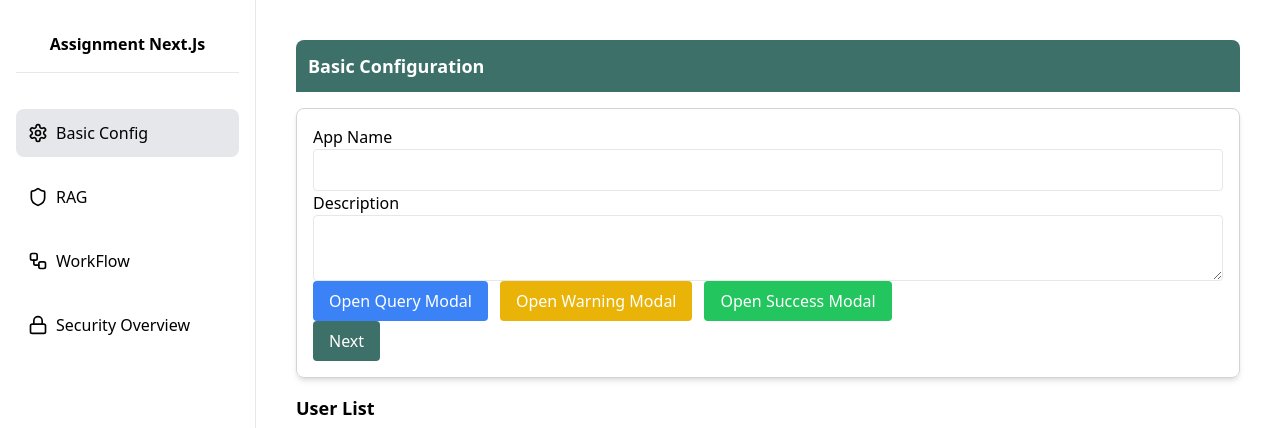
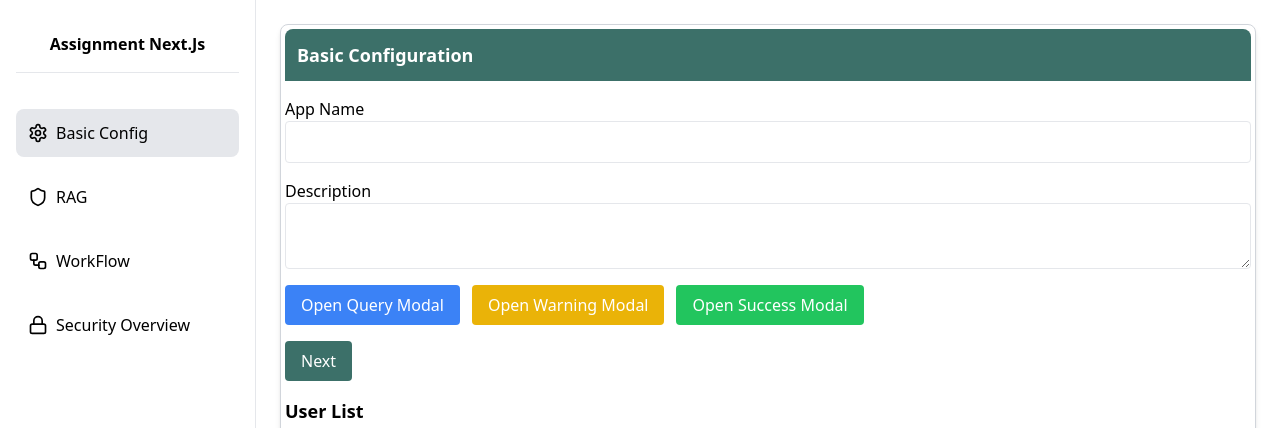
Before and after one commit to Ssharma0355/fullstack-cloud202, a Next.js app in the folder client/: page /basic-config in a window 1280 px wide. Shown: the top 428 px of the page. Built offline with nearby package versions, Linux system fonts and the light colour scheme; no server answers.

Commit message:
fixing ui

```diff
--- a/client/pages/basic-config.tsx
+++ b/client/pages/basic-config.tsx
@@ -60,14 +60,16 @@ const BasicConfig: React.FC = () => {
   };
 
   return (
-    <form onSubmit={handleSubmit(onSubmit)} className="space-y-4 p-4">
+    <form
+      onSubmit={handleSubmit(onSubmit)}
+      className="space-y-4 p-1 border border-gray-300 rounded-lg shadow-md"
+    >
       {/* Header */}
       <div className="bg-[#3C7069] text-white p-3 rounded-t-lg">
         <h1 className="text-lg font-bold">Basic Configuration</h1>
       </div>
 
       {/* App Name Field */}
-      <div className="p-4 border border-gray-300 rounded-lg shadow-md">
       <div className="flex flex-col">
         <label htmlFor="appname" className="font-medium">
           App Name
@@ -132,7 +134,6 @@ const BasicConfig: React.FC = () => {
       >
         Next
       </button>
-      </div>
 
       {/* User List Table */}
       <div className="mt-6">
--- a/client/pages/security.tsx
+++ b/client/pages/security.tsx
@@ -78,7 +78,7 @@ const handleSubmit = async () => {
 };
 
   return (
-    <div className="p-4">
+    <div className="p-4 border border-gray-300 rounded-lg shadow-md">
       {/* Form Section */}
       <form className="space-y-4">
         {/* Header */}
```
Lines whose indentation alone changed are shown as unchanged.
